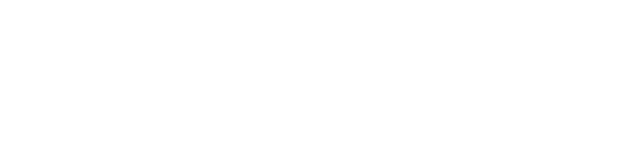
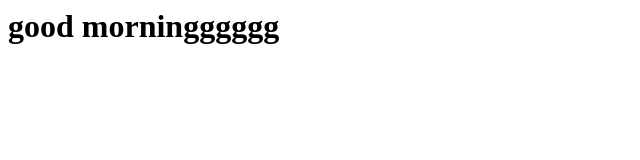
Before and after one commit to Afreen-1517/Afreen, a plain HTML site: page index.html in a window 1280 px wide. Shown: the whole page, without its empty margins (0-640 px from the left). Drawn offline with Linux system fonts and the light colour scheme.

Commit message:
Update index.html

```diff
--- a/index.html
+++ b/index.html
@@ -5,6 +5,6 @@
     <title>Document</title>
 </head>
 <body>
-
+    <h1>good morningggggg</h1>
 </body>
 </html>
```
